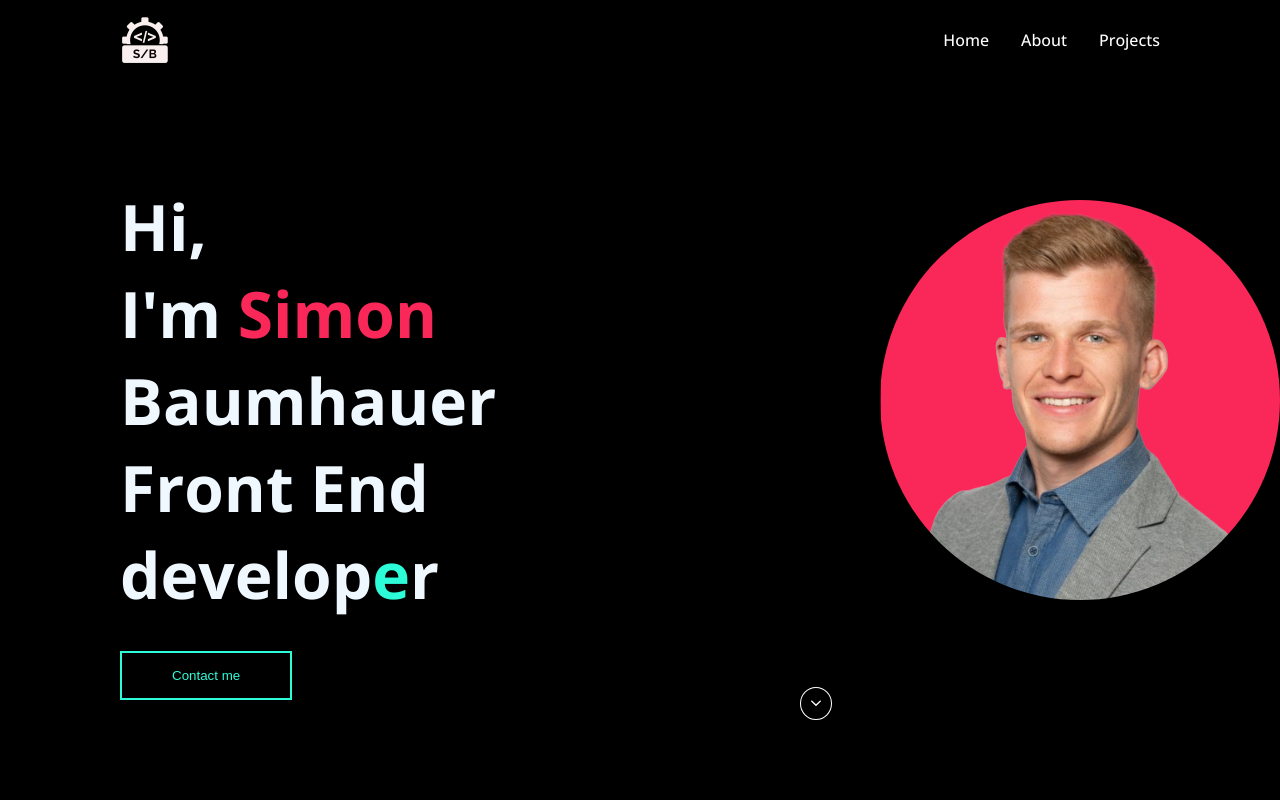
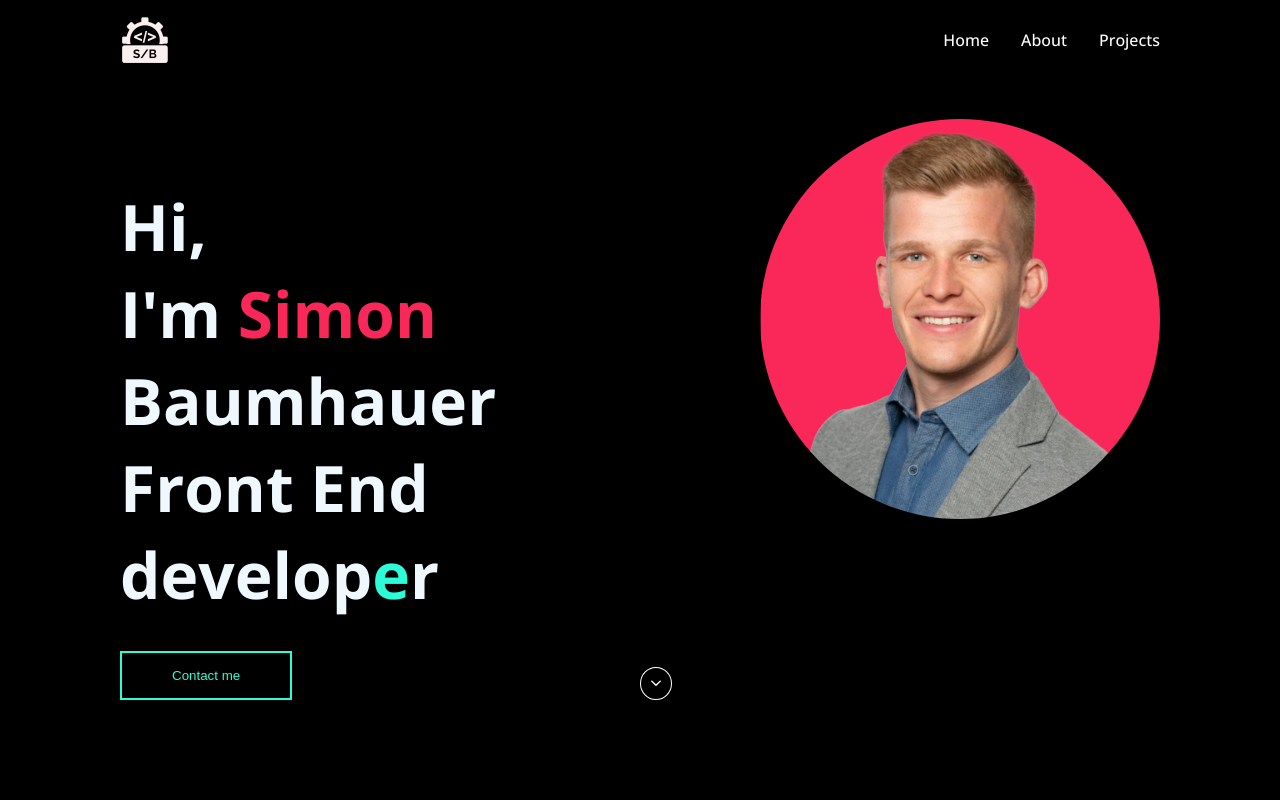
Before and after one commit to simon-baumhauer/simonbaumhauer.ch, an Angular app: page / in a window 1280 px wide. Shown: the top 800 px of the page. Built offline with nearby package versions, Linux system fonts and the light colour scheme.

Commit message:
layout readjusted

```diff
--- a/src/app/slidehsow/slidehsow.component.html
+++ b/src/app/slidehsow/slidehsow.component.html
@@ -2,14 +2,16 @@
 
 </div>
 <div class="slideshow-container slideshow-overlay">
+<div class="firstRow">
   <p *ngIf="showImage">
     Hi,<br>
     I'm <span class="first-name">Simon</span> Baumhauer <br>
     Front End develop<span style="color: rgb(45, 252, 216);">e</span>r
   </p>
   <img class="profile-picture" src="../assets/img/profile-picture_1.png" alt="">
+</div>
     <button>
-     <a (click)="scrollToIdRef(target)">Contact me</a>
+     <a>Contact me</a>
     </button>
     <button class="slide-down-btn">
       <img src="../assets/img/Chervron.svg" alt="">
--- a/src/app/slidehsow/slidehsow.component.scss
+++ b/src/app/slidehsow/slidehsow.component.scss
@@ -3,6 +3,12 @@
     height: 100vh;
     max-width: 100%;
     overflow: hidden;
+
+    .firstRow {
+       display: flex;
+       justify-content:space-between;
+       width: 100%;
+    }
 }
 
 .img-sildeshow {
@@ -41,7 +47,11 @@ animation: zoomIn 8s ease;
 
     .profile-picture {
         width: 400px;
+        height: 400px;
+        max-height: 400px;
         border-radius: 100%;
+        margin-right: 120px;
+        max-height: 100%;
     }
 
     .first-name {
@@ -69,8 +79,7 @@ animation: zoomIn 8s ease;
 
     .slide-down-btn {
         position: absolute;
-        bottom: 80px;
-        left: 800px;
+        left: 50%;
         border: white 1px solid;
         border-radius: 50%;
         padding: 8px 10px;
--- a/src/app/slidehsow/slidehsow.component.ts
+++ b/src/app/slidehsow/slidehsow.component.ts
@@ -32,7 +32,7 @@ export class SlidehsowComponent implements OnInit {
  }
 
  goDown1() {
-  this.scroller.scrollToAnchor("skills");
+  this.scroller.scrollToAnchor("targetRed");
 }
 
 }
```
Lines whose indentation alone changed are shown as unchanged.
